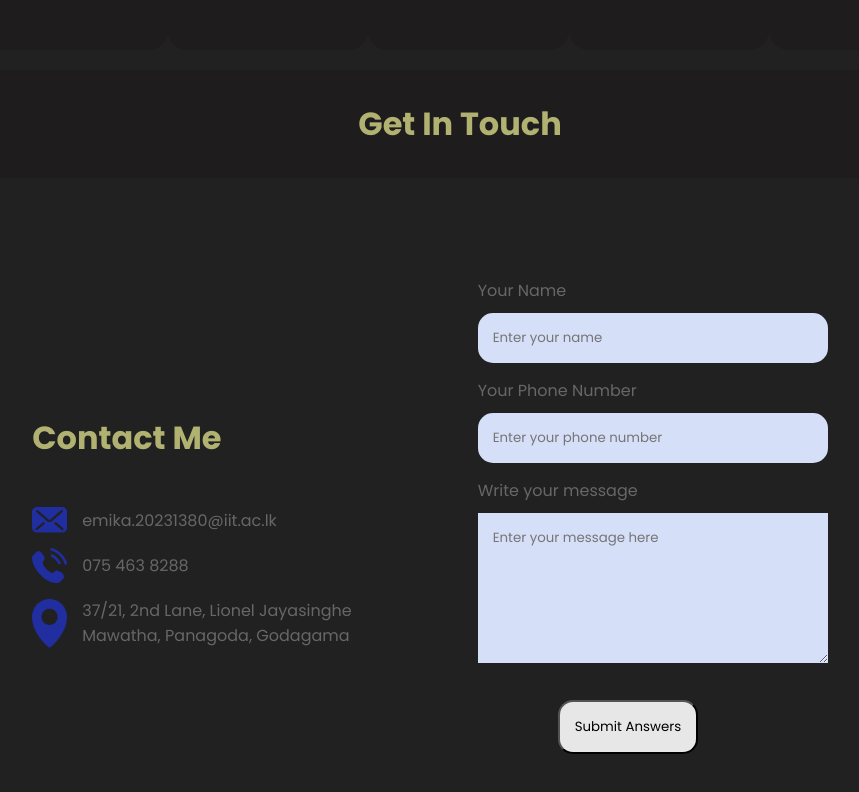
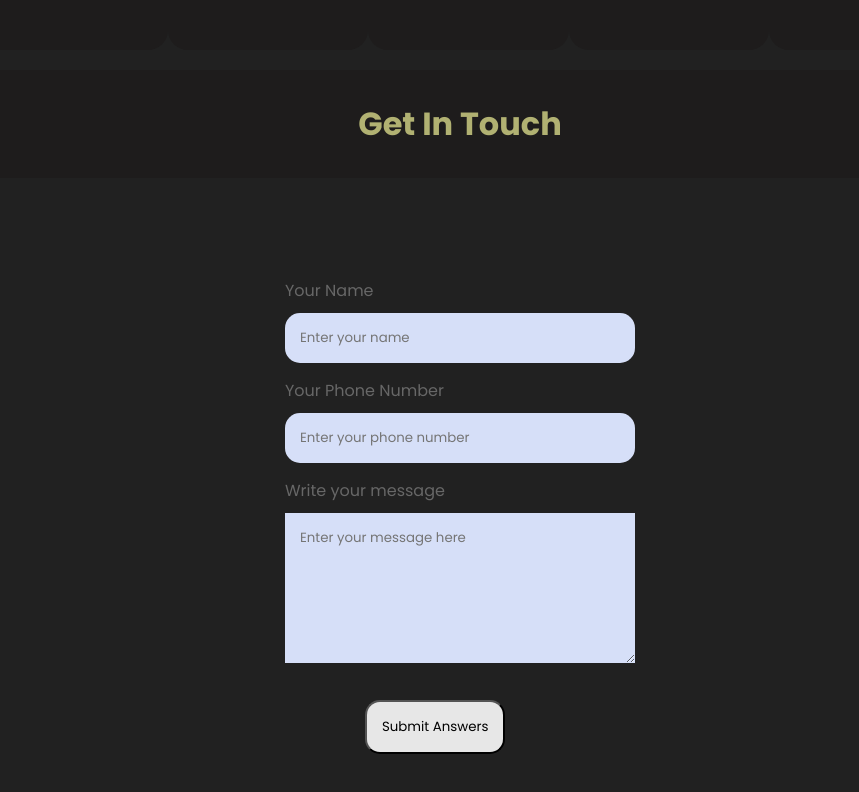
Before and after one commit to emika-sandina/new-react-portfolio, a React (Vite) app: page / in a window 1280 px wide. Shown: the part 1234-2026 px from the top of the page, without its empty margins (180-1039 px from the left). Built offline with nearby package versions, Linux system fonts and the light colour scheme.

Commit message:
major changes

```diff
--- a/src/App.jsx
+++ b/src/App.jsx
@@ -4,6 +4,7 @@ import Navbar from './components/Navbar/Navbar';
 import Aboutme from './components/AboutMe/Aboutme';
 import Skills from './components/Skills/Skills';
 import Contact from './components/Contact/Contact';
+import Projects from './components/Projects/Projects';
 
 function App() {
 
--- a/src/components/Contact/Contact.jsx
+++ b/src/components/Contact/Contact.jsx
@@ -38,17 +38,6 @@ function Contact() {
       <div className="container">
         <div className="contact">
           <div className="contact-col">
-            <ul>
-                <li><h1>Contact Me</h1></li>
-              <li><img src={mail_icon} className="icons"/>emika.20231380@iit.ac.lk</li>
-              <li><img src={phone_icon} className="icons"/>075 463 8288</li>
-              <li><img src={location_icon} className="icons"/>
-                37/21, 2nd Lane, Lionel Jayasinghe Mawatha, Panagoda, Godagama
-              </li>
-            </ul>
-          </div>
-
-          <div className="contact-col">
             <form onSubmit={onSubmit}>
                 <label>Your Name</label>
                 <br/>
--- a/src/components/Skills/skills.css
+++ b/src/components/Skills/skills.css
@@ -8,6 +8,10 @@
     padding: 50px;
     background-color: #1e1c1c;
     border-radius: 20px;
+}
+
+.card:hover {
+    border: 1px solid darkorange;
 }
 
 .icon {
@@ -53,9 +57,5 @@ h1 {
 
 .btn-container button:hover {
     background-color: #4e4e4e;
+    border: 2px solid darkorange;
 }
-
-.btn-container button.active {
-    border: 2px solid darkorange;
-    background-color: #333;
-}
```
Also changed, not shown: src/components/Projects/Projects.jsx (added, +7 -0 lines), src/components/Projects/projects.css (added).
